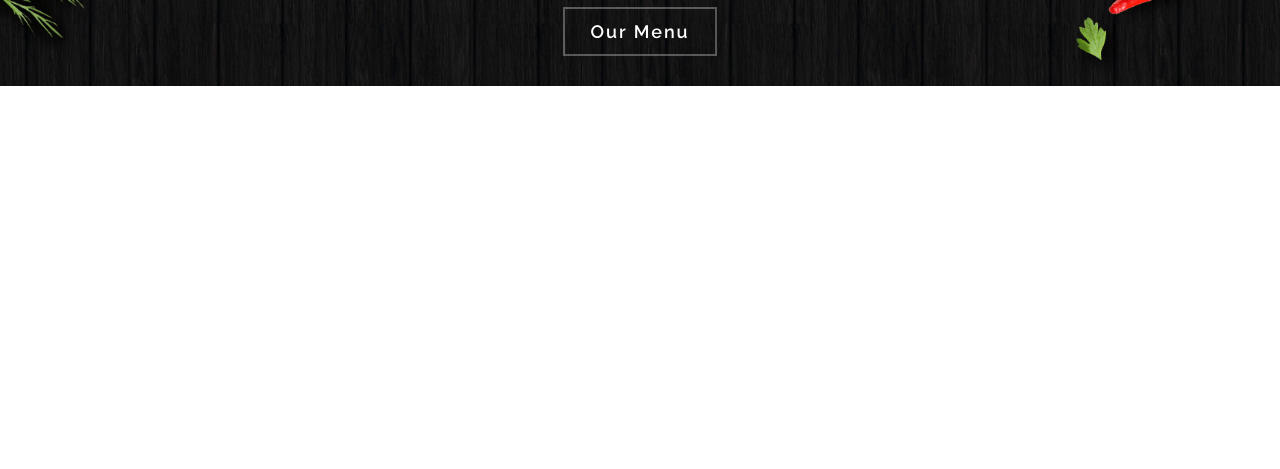
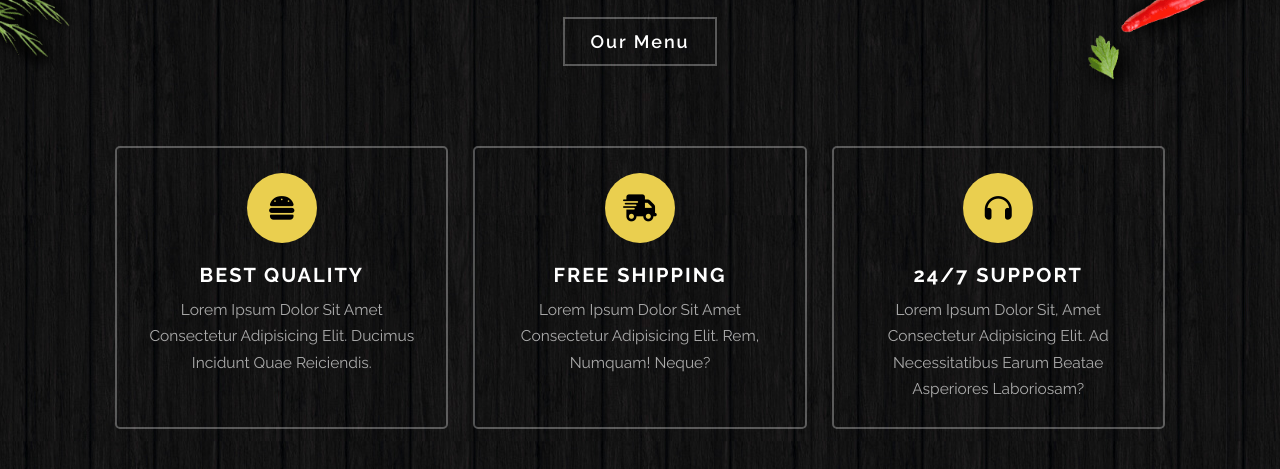
Before and after one commit to ThanhNam2905/UI-FastFood-Burger, a plain HTML site: page index.html in a window 1280 px wide. Shown: the part 717-1186 px from the top of the page. Before the commit the page ends 803 px from the top, so only its background shows below. Drawn offline with Linux system fonts and the light colour scheme.

Commit message:
Add: Complete section Services

```diff
--- a/css/style.scss
+++ b/css/style.scss
@@ -69,7 +69,7 @@ body {
 }
 
 section {
-    padding: 3rem 9%;
+    padding: 4rem 9%;
 }
 
 .btn {
@@ -217,7 +217,51 @@ section {
     }
 }
 
+// CSS Services
+.services {
+    @include grid(30rem);
 
+    .box {
+        text-align: center;
+        padding: 2.5rem;
+        border: $border;
+        border-radius: 0.5rem;
+
+        &:hover {
+            background-color: $yellow-color;
+
+            i {
+                background-color: $white-color;
+            }
+
+            p {
+                color: $black-color;
+            }
+        }
+
+        i {
+            width: 7rem;
+            height: 7rem;
+            line-height: 7rem;
+            color: $black-color;
+            background-color: $yellow-color;
+            border-radius: 50%;
+            margin-bottom: 1rem;
+            font-size: 2.7rem;
+            cursor: pointer;
+        }
+
+        h3 {
+            padding: 1rem 0;
+            @include titleText(2rem);
+            letter-spacing: 0.2rem;
+        }
+
+        p {
+            @include graphText(1.55rem);
+        }
+    }
+}
 
 
 
--- a/index.html
+++ b/index.html
@@ -54,6 +54,28 @@
     </section>
     <!-- Home section end -->
 
+    <!-- Services section start -->
+    <section class="services" id="services">
+        <div class="box">
+            <i class="fa-solid fa-burger"></i>
+            <h3>Best quality</h3>
+            <p>Lorem ipsum dolor sit amet consectetur adipisicing elit. Ducimus incidunt quae reiciendis.</p>
+        </div>
+        <div class="box">
+            <i class="fa-solid fa-truck-fast"></i>
+            <h3>Free shipping</h3>
+            <p>Lorem ipsum dolor sit amet consectetur adipisicing elit. Rem, numquam! Neque?</p>
+        </div>
+        <div class="box">
+            <i class="fa-solid fa-headphones"></i>
+            <h3>24/7 support</h3>
+            <p>Lorem ipsum dolor sit, amet consectetur adipisicing elit. Ad necessitatibus earum beatae asperiores laboriosam?</p>
+        </div>
+    </section>
+    <!-- Services section end -->
+
+
+
 
 
     <!-- Custom javascript source from main.js -->
```
Also changed, not shown: css/style.css, 1 other file.
